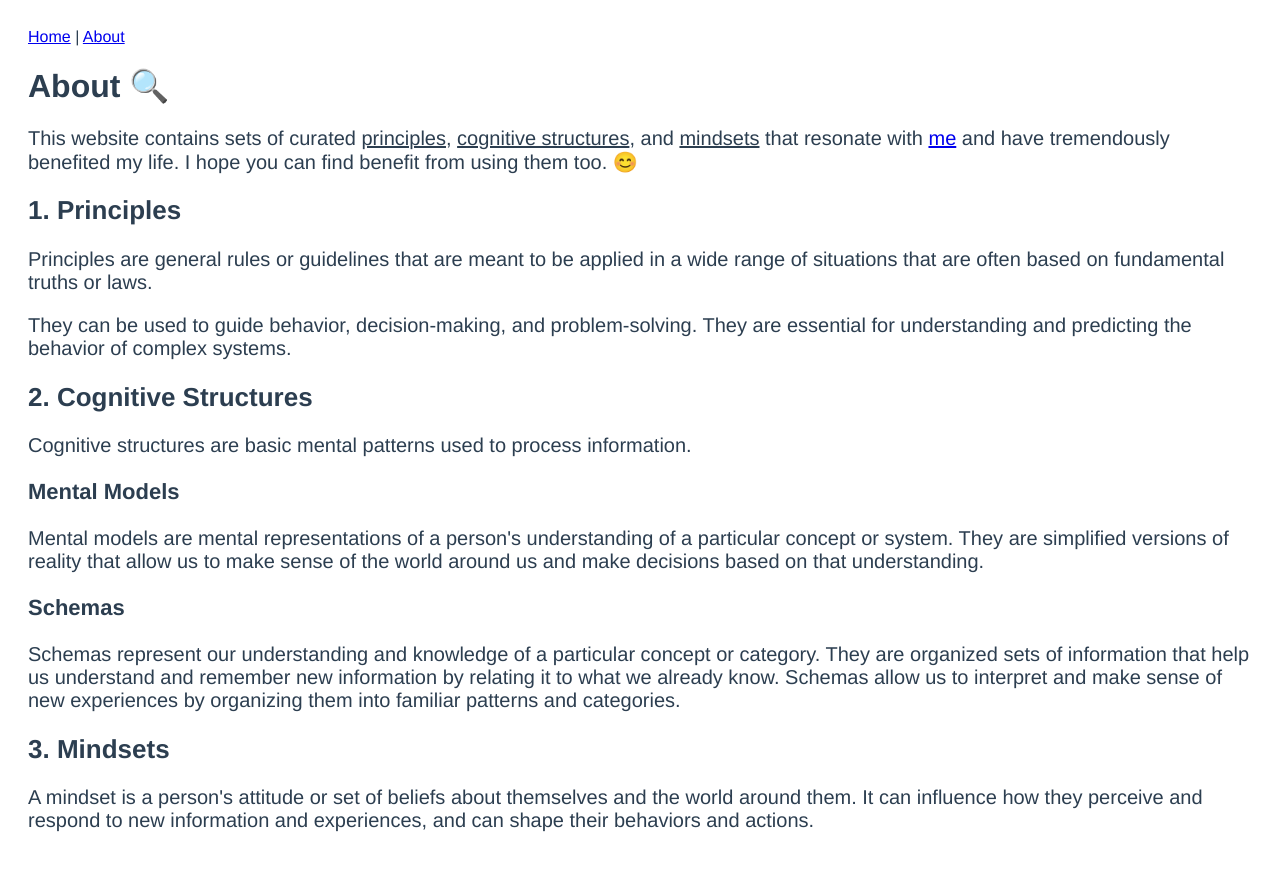
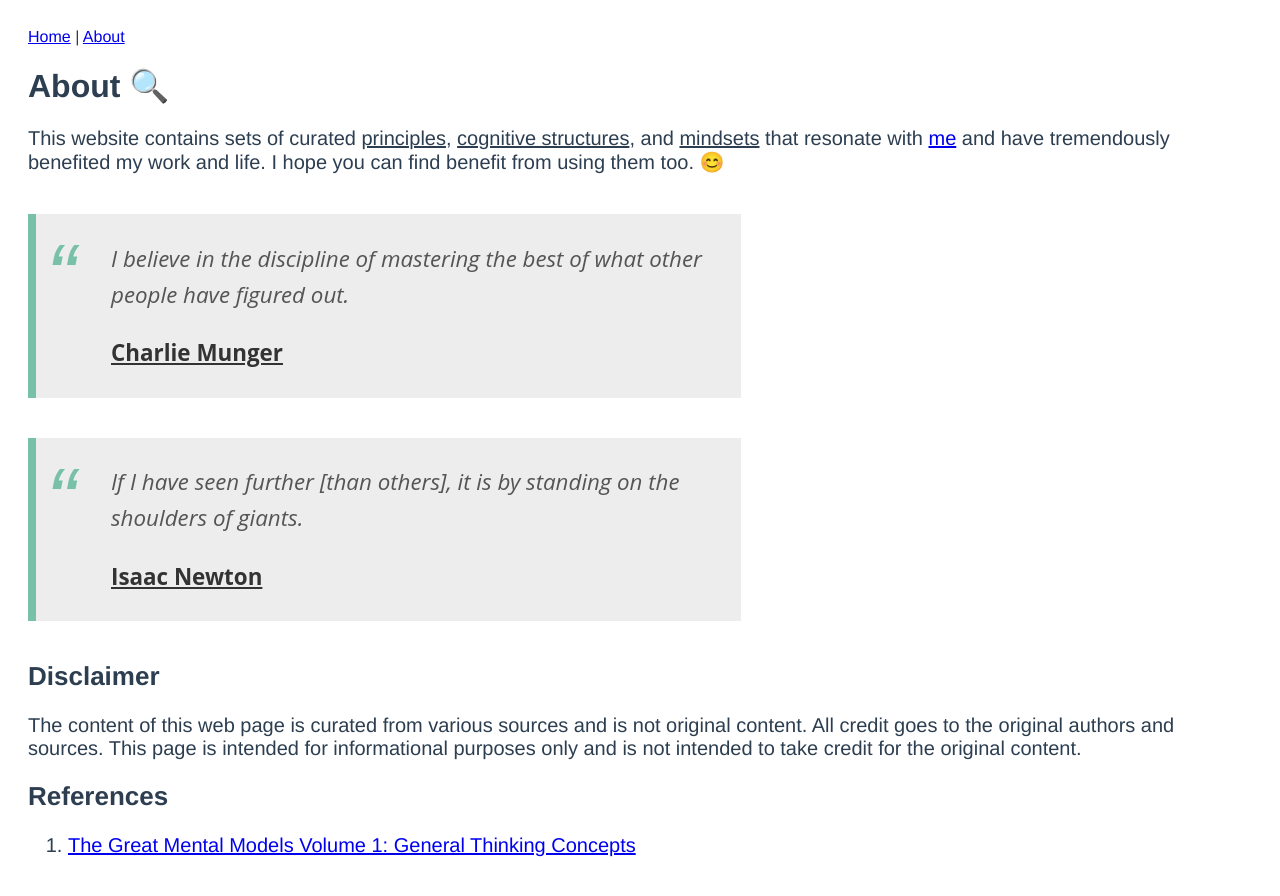
Before and after one commit to blakete/Resonant-Principles, a Vue app: page /about in a window 1280 px wide. Shown: the top 896 px of the page. Built offline with nearby package versions, Linux system fonts and the light colour scheme.

Commit message:
added initial structure

```diff
--- a/src/router/index.js
+++ b/src/router/index.js
@@ -3,6 +3,8 @@ import Home from "@/views/Home.vue";
 import About from "@/views/About.vue";
 import Principles from "@/views/Principles.vue"
 import CognitiveStructures from "@/views/CognitiveStructures.vue"
+import MentalModels from "@/views/MentalModels.vue"
+import Schemas from "@/views/Schemas.vue"
 import Mindsets from "@/views/Mindsets.vue"
 
 const routes = [
@@ -27,6 +29,16 @@ const routes = [
     component: CognitiveStructures,
   },
   {
+    path: "/cognitive-structures/mental-models",
+    name: "MentalModels",
+    component: MentalModels,
+  },
+  {
+    path: "/cognitive-structures/schemas",
+    name: "Schemas",
+    component: Schemas,
+  },
+  {
     path: "/mindsets",
     name: "Mindsets",
     component: Mindsets,
--- a/src/views/About.vue
+++ b/src/views/About.vue
@@ -5,40 +5,26 @@
             This website contains sets of curated <u>principles</u>, <u>cognitive structures</u>, and <u>mindsets</u>
             that
             resonate with <a href="https://www.linkedin.com/in/blakete/">me</a> and
-            have tremendously benefited my life. I hope you can find benefit from using them too. 😊
+            have tremendously benefited my work and life. I hope you can find benefit from using them too. 😊
         </p>
-
-        <h2>1. Principles</h2>
+        <blockquote class="otro-blockquote">
+            I believe in the discipline of mastering the best of what other people have figured out.
+            <span>Charlie Munger</span>
+        </blockquote>
+        <blockquote class="otro-blockquote">
+            If I have seen further [than others], it is by standing on the shoulders of giants.
+            <span>Isaac Newton</span>
+        </blockquote>
+        <h2>Disclaimer</h2>
         <p>
-            Principles are general rules or guidelines that are meant to be applied in a wide range of
-            situations that are often based on fundamental truths or laws.
+            The content of this web page is curated from various sources and is not original content. All credit goes to
+            the original authors and sources. This page is intended for informational purposes only and is not intended
+            to take credit for the original content.
         </p>
-        <p>
-            They can be used to guide
-            behavior, decision-making, and problem-solving. They are essential for understanding and predicting the
-            behavior of complex systems.
-        </p>
-        <h2>2. Cognitive Structures</h2>
-        <p>Cognitive structures are basic mental patterns used to process information.</p>
-        <h3>Mental Models</h3>
-        <p>
-            Mental models are mental representations of a person's understanding of a particular concept or system. They
-            are simplified versions of reality that allow us to make sense of the world around us and make decisions
-            based on that understanding.
-        </p>
-        <h3>Schemas</h3>
-        <p>
-            Schemas represent our understanding and knowledge of a particular concept or category. They are organized
-            sets of information that help us understand and remember new information by relating it to what we already
-            know. Schemas allow us to interpret and make sense of new experiences by organizing them into familiar
-            patterns and categories.
-        </p>
-        <h2>3. Mindsets</h2>
-        <p>
-            A mindset is a person's attitude or set of beliefs about themselves and the world around them.
-            It can influence how they perceive and respond to new information and experiences, and can shape their
-            behaviors and actions.
-        </p>
+        <h2>References</h2>
+        <ol>
+            <li><a href="https://a.co/d/9CH7PWH">The Great Mental Models Volume 1: General Thinking Concepts</a></li>
+        </ol>
     </div>
 </template>
 
@@ -52,5 +38,47 @@ export default {
 
 <!-- Add "scoped" attribute to limit CSS to this component only -->
 <style scoped>
+li {
+    font-size: 20px;
+}
 
+
+@import url(https://fonts.googleapis.com/css?family=Open+Sans:400italic);
+
+.otro-blockquote {
+    max-width: 600px;
+    font-size: 1.4em;
+    width: 60%;
+    margin: 40px 0px;
+    font-family: Open Sans;
+    font-style: italic;
+    color: #555555;
+    padding: 1.2em 30px 1.2em 75px;
+    border-left: 8px solid #78C0A8;
+    line-height: 1.6;
+    position: relative;
+    background: #EDEDED;
+}
+
+.otro-blockquote::before {
+    font-family: Arial;
+    content: "\201C";
+    color: #78C0A8;
+    font-size: 4em;
+    position: absolute;
+    left: 10px;
+    top: -10px;
+}
+
+.otro-blockquote::after {
+    content: '';
+}
+
+.otro-blockquote span {
+    display: block;
+    color: #333333;
+    font-style: normal;
+    font-weight: bold;
+    margin-top: 1em;
+}
 </style>
--- a/src/views/CognitiveStructures.vue
+++ b/src/views/CognitiveStructures.vue
@@ -1,14 +1,23 @@
 <template>
     <div class="cognitive-structures">
-        <h1>Cognitive Structures</h1>
+        <h1>Cognitive Structures 🧠</h1>
+        <p>Cognitive structures are basic mental patterns used to process information.</p>
+        <ol>
+            <li @click="this.$router.push('cognitive-structures/mental-models')">
+                <span>Mental Models</span>
+            </li>
+            <li @click="this.$router.push('cognitive-structures/schemas')">
+                Schemas
+            </li>
+        </ol>
     </div>
 </template>
 
 <script>
-    export default {
-        name: 'CognitiveStructuresPage',
-        props: {}
-    }
+export default {
+    name: 'CognitiveStructuresPage',
+    props: {}
+}
 </script>
 
 <style scoped>
--- a/src/views/Home.vue
+++ b/src/views/Home.vue
@@ -2,15 +2,16 @@
   <div class="homepage">
     <h1>Home ☀️</h1>
     <ol>
-      <li @click="this.$router.push('principles')">Principles</li>
+      <li @click="this.$router.push('principles')">
+        Principles
+      </li>
 
-      <li @click="this.$router.push('cognitive-structures')">Cognitive Structures
-        <ol type="a">
-          <li>Mental Models</li>
-          <li>Schemas</li>
-        </ol>
+      <li @click="this.$router.push('cognitive-structures')">
+        <span>Cognitive Structures</span>
       </li>
-      <li @click="this.$router.push('mindsets')">Mindsets</li>
+      <li @click="this.$router.push('mindsets')">
+        Mindsets
+      </li>
     </ol>
   </div>
 </template>
@@ -31,15 +32,21 @@ export default {
 </script>
 
 <!-- Add "scoped" attribute to limit CSS to this component only -->
-<style scoped>
+<style>
 li {
   font-size: 22px;
   padding-bottom: 10px;
 }
 
 li li {
-  padding-top: 3px;
+  padding-top: 10px;
   padding-bottom: 0px;
-  ;
+  font-size: 20px;
+}
+
+span {
+  cursor: pointer;
+  color: blue;
+  text-decoration: underline;
 }
 </style>
--- /dev/null
+++ b/src/views/MentalModels.vue
@@ -0,0 +1,38 @@
+<template>
+    <div class="mental-models">
+        <h1>Mental Models 🤔</h1>
+        <p>
+            Mental models are mental representations of a person's understanding of a particular concept or system. They
+            are simplified versions of reality that allow us to make sense of the world around us and make decisions
+            based on that understanding.
+        </p>
+        <h2>Table of Contents</h2>
+        <ol>
+            <li>The Map is not the Territory</li>
+            <li>Circle of Competence</li>
+            <li>Falsifiability</li>
+            <li>First Principles Thinking</li>
+            <li>Thought Experiment</li>
+            <li>Necessity and Sufficiency</li>
+            <li>Second-Order Thinking</li>
+            <li>Probabilistic Thinking</li>
+            <li>Causation vs. Correlation</li>
+            <li>Inversion</li>
+            <li>Occam's Razor</li>
+            <li>Hanlon's Razor</li>
+        </ol>
+    </div>
+</template>
+
+<script>
+export default {
+    name: 'MentalModelsPage',
+    props: {}
+}
+</script>
+
+<style scoped>
+ul {
+    /* list-style: none; */
+}
+</style>
--- a/src/views/Mindsets.vue
+++ b/src/views/Mindsets.vue
@@ -1,14 +1,19 @@
 <template>
     <div class="mindsets">
-        <h1>Mindsets</h1>
+        <h1>Mindsets 🧭</h1>
+        <p>
+            A mindset is a person's attitude or set of beliefs about themselves and the world around them.
+            It can influence how they perceive and respond to new information and experiences, and can shape their
+            behaviors and actions.
+        </p>
     </div>
 </template>
 
 <script>
-    export default {
-        name: 'MindsetsPage',
-        props: {}
-    }
+export default {
+    name: 'MindsetsPage',
+    props: {}
+}
 </script>
 
 <style scoped>
--- a/src/views/Principles.vue
+++ b/src/views/Principles.vue
@@ -1,14 +1,23 @@
 <template>
     <div class="principles">
-        <h1>Principles</h1>
+        <h1>Principles 📜</h1>
+        <p>
+            Principles are general rules or guidelines that are meant to be applied in a wide range of
+            situations that are often based on fundamental truths or laws.
+        </p>
+        <p>
+            They can be used to guide
+            behavior, decision-making, and problem-solving. They are essential for understanding and predicting the
+            behavior of complex systems.
+        </p>
     </div>
 </template>
 
 <script>
-    export default {
-        name: 'PrinciplesPage',
-        props: {}
-    }
+export default {
+    name: 'PrinciplesPage',
+    props: {}
+}
 </script>
 
 <style scoped>
--- /dev/null
+++ b/src/views/Schemas.vue
@@ -0,0 +1,22 @@
+<template>
+    <div class="schemas">
+        <h1>Schemas 📂</h1>
+        <p>
+            Schemas represent our understanding and knowledge of a particular concept or category. They are organized
+            sets of information that help us understand and remember new information by relating it to what we already
+            know. Schemas allow us to interpret and make sense of new experiences by organizing them into familiar
+            patterns and categories.
+        </p>
+    </div>
+</template>
+
+<script>
+export default {
+    name: 'MentalModelsPage',
+    props: {}
+}
+</script>
+
+<style scoped>
+
+</style>
```
